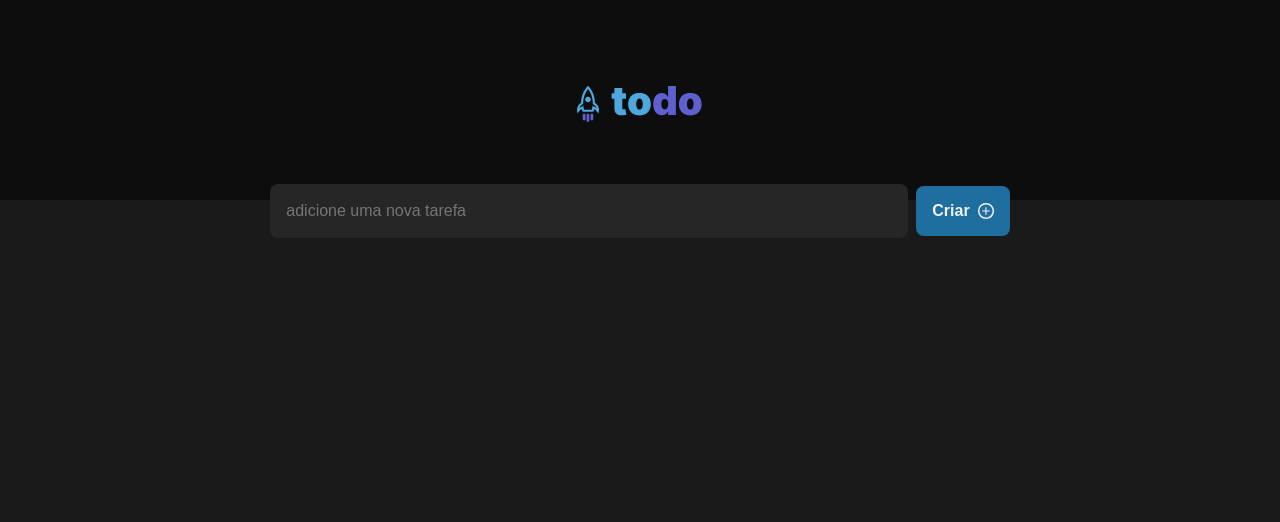
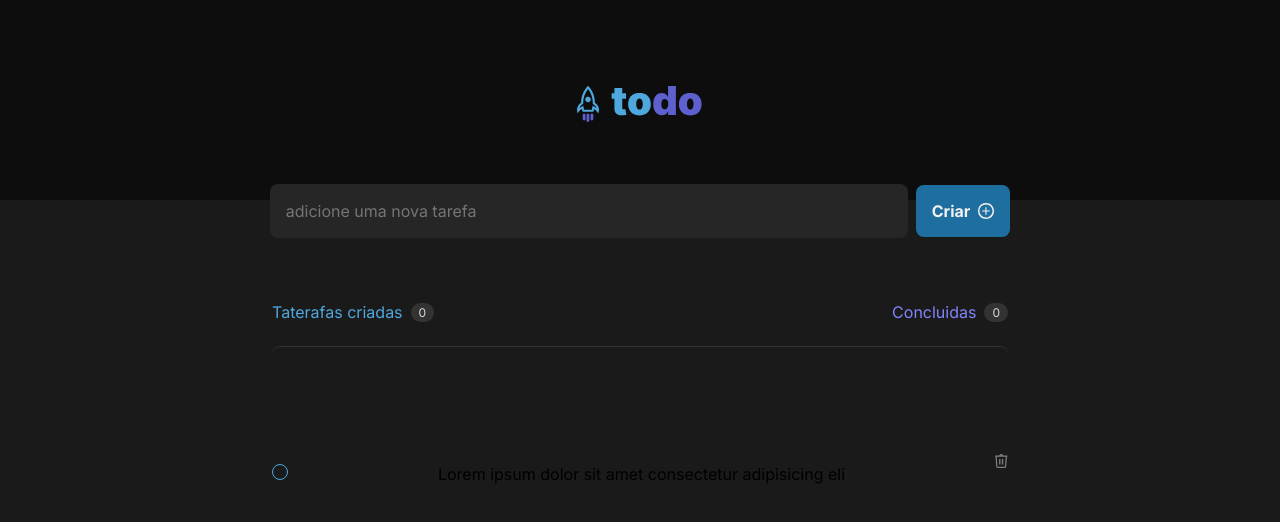
Before and after one commit to TomDevBr/TodoList-Ignite, a React (Vite) app: page / in a window 1280 px wide. Shown: the top 522 px of the page. Built offline with nearby package versions, Linux system fonts and the light colour scheme.

Commit message:
create a header list and init a task component

```diff
--- a/src/App.module.scss
+++ b/src/App.module.scss
@@ -1,10 +1,16 @@
-.appContianer {
+.appContainer {
     display: flex;
     align-items: center;
+    flex-direction: column;
     justify-content: center;
-    margin: 0 auto;
-    width: 200px;
+
 }
+
+.appGrid{
+    width: 46rem;
+    min-height: 17.938rem;
+}
+
 .inputContainer {
     width: 100%;
     height: auto;
@@ -46,3 +52,82 @@
     }
 
 }
+
+.listContainer{
+    display: flex;
+    align-items: center;
+    justify-content: center;
+    flex-direction: column;
+    margin-top: 4rem;
+
+
+
+
+    .listHeader{
+        width: 100%;
+        display: flex;
+        flex-direction: row;
+        align-items: center;
+        justify-content: space-between;
+        .tasksCreateds{
+            display: flex;
+            flex-direction: row;
+            align-items: center;
+            justify-content: center;
+            justify-items: start;
+            color: var(--blue);
+
+        }
+
+        .tasksCompleteds{
+            display: flex;
+            flex-direction: row;
+            align-items: center;
+            justify-content: center;
+            justify-items: start;
+            color: var(--purple);
+        }
+
+       .count {
+        background-color: var(--gray-400);
+        border-radius: 999px;
+        padding: 2px 8px;
+        margin-left: 0.5rem;
+        font-size: 0.75rem;
+        color: var(--gray-200);
+       }
+
+
+    }
+
+    .listTasks{
+        display: flex;
+        flex-direction: column;
+        align-items: center;
+        justify-content: center;
+        width: 100%;
+        margin-top: 1.5rem;
+        min-height: 15.25rem;
+        border-top: 1px solid;
+        border-color: var(--gray-400);
+        border-radius: 8px;
+
+
+        img {
+            margin-bottom: 1rem;
+        }
+
+        .firstLineText {
+            font-weight: bold;
+            color: var(--gray-300);
+        }
+
+        h2 {
+            font-weight: normal;
+            color: var(--gray-300);
+        }
+    }
+
+
+
+}
--- a/src/App.tsx
+++ b/src/App.tsx
@@ -1,16 +1,33 @@
 import Header from "./components/Header/Header";
 import style from "./App.module.scss";
+import Task from "./components/Task/Task";
 
 function App() {
   return (
     <>
       <div className={style.appContainer}>
         <Header />
+        <div className={style.appGrid}>
         <div className={style.inputContainer}>
           <label htmlFor="input">
             <input type="text" name="input" placeholder="adicione uma nova tarefa" />
           </label>
           <button>Criar <img src="src/assets/plus.svg" alt="plus" /></button>
+        </div>
+        <section className={style.listContainer}>
+          <div className={style.listHeader}>
+            <p className={style.tasksCreateds}>Taterafas criadas <div className={style.count}>0</div></p>
+            <p className={style.tasksCompleteds}>Concluidas <div className={style.count}>0</div></p>
+          </div>
+          <div className={style.listTasks}>
+              {/* <img src="src/assets/Clipboard.svg" alt="clipboard" />
+              <h2 className={style.firstLineText}>Você ainda não tem tarefas cadastradas</h2>
+              <h2>Crie tarefas e organize seus itens a fazer</h2> */}
+              { <Task/>}
+
+
+          </div>
+        </section>
         </div>
       </div>
     </>
--- /dev/null
+++ b/src/components/Task/Task.module.scss
@@ -0,0 +1,21 @@
+.taskContainer {
+    display: flex;
+    width: 100%;
+    flex-direction: row;
+    align-items: flex-end;
+    justify-content: space-between;
+
+
+    .checkbox{
+        appearance: none;
+
+        width: 1rem;
+        height: 1rem;
+        border: 1px solid var(--blue);
+        border-radius: 999px;
+    }
+
+    .checkbox:checked {
+        background-color: (--blue);
+    }
+}
--- /dev/null
+++ b/src/components/Task/Task.tsx
@@ -0,0 +1,13 @@
+import style from './Task.module.scss'
+
+export default function Task(){
+    return (
+        <div className={style.taskContainer}>
+            <label htmlFor="checkbox" >
+            <input type="checkbox"  className={style.checkbox} name="checkbox" id="checkbox" checked/>
+            </label>
+            <p className={style.nameTask}> Lorem ipsum dolor sit amet consectetur adipisicing eli</p>
+            <img src="src/assets/delete.svg" alt="delete" />
+        </div>
+    )
+}
--- a/src/global.module.scss
+++ b/src/global.module.scss
@@ -28,4 +28,5 @@ html, body{
     border: 0;
     box-sizing: border-box;
     font-size: 100%;
+    font-family: 'Inter';
 }
```
Also changed, not shown: src/assets/Clipboard.svg (added), src/assets/delete.svg (added).
